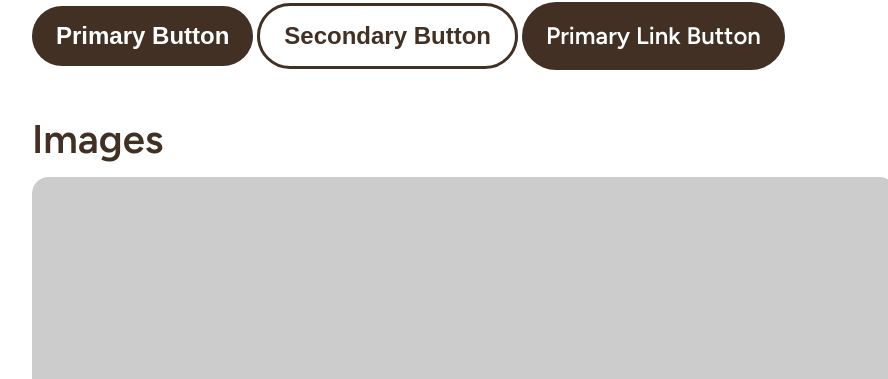
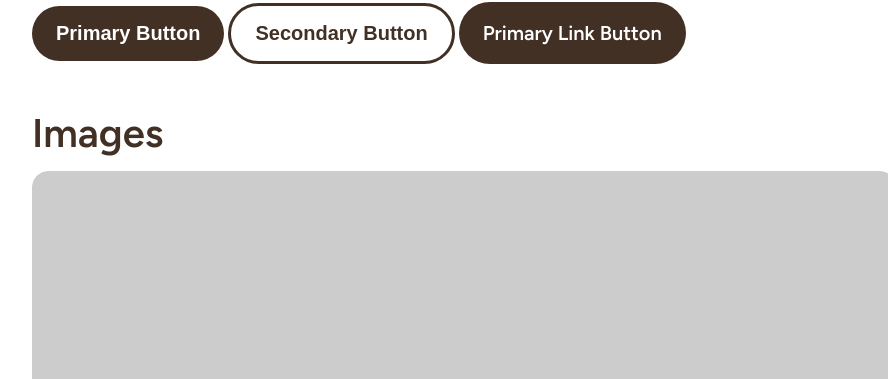
Before and after one commit to emmashanghansen/portfolio, a plain HTML site: page stylesheet.html in a window 1280 px wide. Shown: the part 721-1100 px from the top of the page, without its empty margins (176-1064 px from the left). Drawn offline with Linux system fonts and the light colour scheme; placeholder pictures from the web are drawn by us; a web font is replaced by a local one.

Commit message:
Update styles.css
button size

```diff
--- a/css/styles.css
+++ b/css/styles.css
@@ -233,9 +233,9 @@ strong, .fw-bold { font-weight: var(--fw-bold); }
   align-items: center;
   gap: var(--space-2);
   padding: var(--space-3) var(--space-4);    /* Button Size */
-  border: 3px solid var(--colour-primary); /* Border included in size */
+  border: 3px solid var(--colour-primary);    /* Border included in size */
   border-radius: var(--radius-btn);
-  font-size: var(--fs-m);
+  font-size: var(--fs-s);    /* Button Text Size - 20px */
   font-weight: var(--fw-semi);
   cursor: pointer;
   transition: transform .12s ease, box-shadow .12s ease, background-color .12s ease;
```
